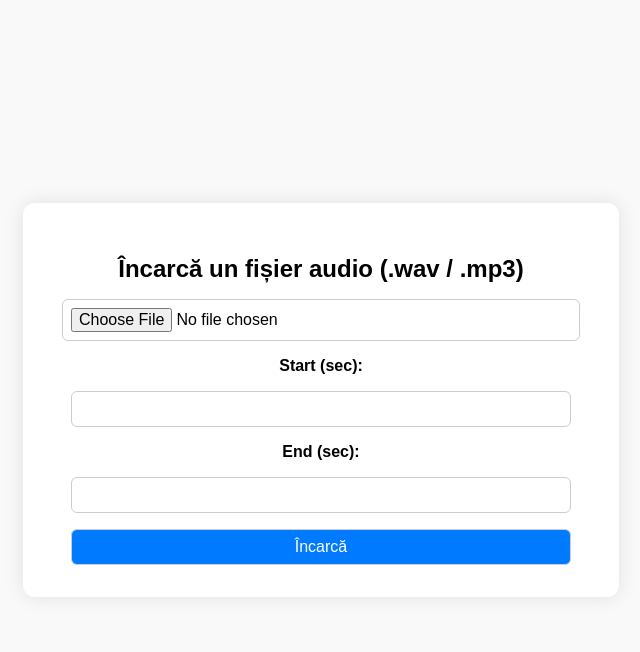
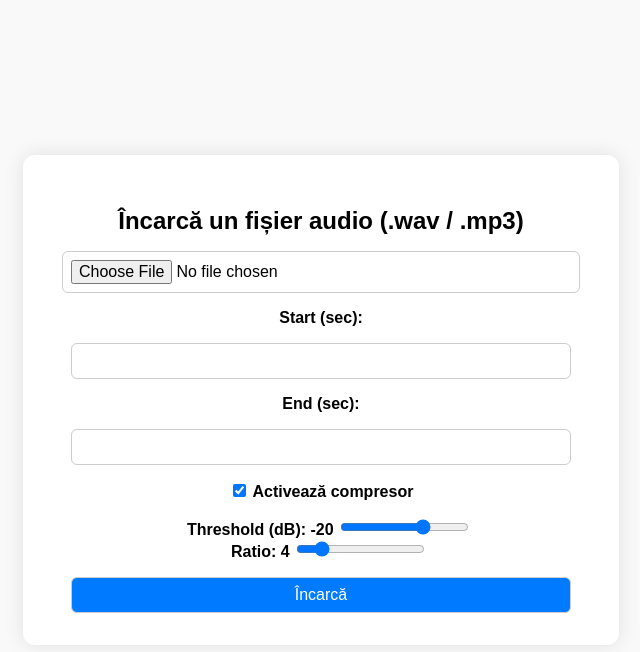
Before and after one commit to TristanUPT/speech, a Flask app: page / in a window 1280 px wide. Shown: the top 652 px of the page, without its empty margins (319-959 px from the left). Run offline with Flask 3, Linux system fonts and the light colour scheme.

Commit message:
comit al doilea pe 10 iunie

```diff
--- a/app.py
+++ b/app.py
@@ -4,7 +4,7 @@ import os
 from werkzeug.utils import secure_filename
 from shutil import copyfile
 from audio_segment import AudioSegment
-from audio_effects import reduce_noise, normalize_audio, auto_trim_silence, manual_trim, compress_audio
+from audio_effects import reduce_noise, normalize_audio, auto_trim_silence, manual_trim
 
 app = Flask(__name__)
 
@@ -23,7 +23,7 @@ os.makedirs(STATIC_ORIGINALS, exist_ok=True)
 os.makedirs(STATIC_PROCESSED, exist_ok=True)
 
 def allowed_file(filename):
-    return '.' in filename and filename.rsplit('.', 1)[1].lower() in ALLOWED_EXTENSIONS
+    return '.' in filename and filename.rsplit('.', 1)[1].lower().lower() in ALLOWED_EXTENSIONS
 
 @app.route('/')
 def index():
@@ -35,6 +35,8 @@ def upload_file():
         return "Nu ai selectat niciun fișier.", 400
 
     file = request.files['audio_file']
+    print('Fișier primit:', file.filename)
+    print('Extensie validă:', allowed_file(file.filename))
     if file.filename == '':
         return "Nume fișier invalid.", 400
 
@@ -49,7 +51,6 @@ def upload_file():
 
         data = reduce_noise(data, rate)
         data = normalize_audio(data)
-        data = compress_audio(data, threshold_db=-20.0, ratio=4.0)
         data = auto_trim_silence(data, rate)
 
         # Extrage trim manual dacă există
--- a/templates/index.html
+++ b/templates/index.html
@@ -90,7 +90,22 @@
                 <input type="number" name="end_sec" min="0" step="0.1">
             </div>
 
-            <input type="submit" value="Încarcă">
+
+<div>
+  <label><input type="checkbox" name="use_compressor" checked> Activează compresor</label>
+</div>
+
+<div id="compressor-settings" style="margin-left: 1em;">
+  <label>Threshold (dB): <span id="thresh-val">-20</span>
+    <input type="range" name="threshold_db" min="-60" max="0" value="-20" oninput="document.getElementById('thresh-val').innerText = this.value">
+  </label>
+  <br>
+  <label>Ratio: <span id="ratio-val">4</span>
+    <input type="range" name="ratio" min="1" max="20" step="0.5" value="4" oninput="document.getElementById('ratio-val').innerText = this.value">
+  </label>
+</div>
+
+<input type="submit" value="Încarcă">
         </form>
     </div>
 
```
Also changed, not shown: 2 other files.
